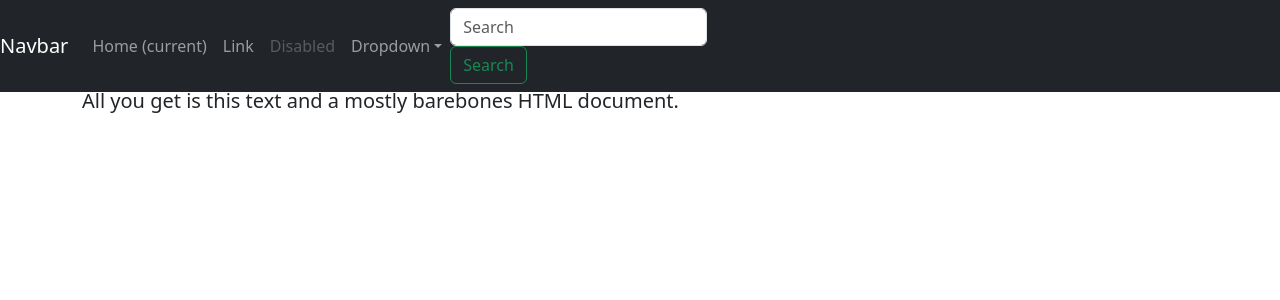
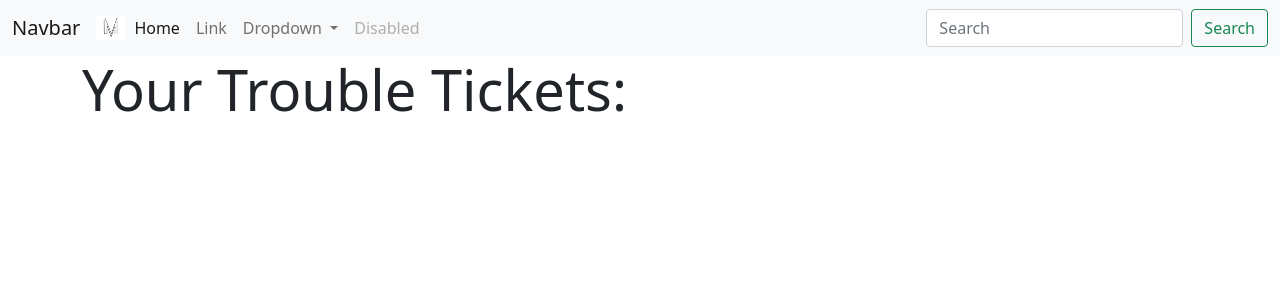
Before and after one commit to anza-afk/MyTTA_old, a FastAPI app: page / in a window 1280 px wide. Shown: the top 300 px of the page. Run offline with FastAPI, Linux system fonts and the light colour scheme; some libraries are stand-ins or nearby versions.

Commit message:
folders and static

```diff
--- /dev/null
+++ b/config.py
@@ -0,0 +1,5 @@
+class Settings:
+    PROJECT_NAME: str = 'MyTTA (My Trouble Ticket Assistant'
+    PROJECT_VERSION: str = '0.2b'
+
+settings = Settings()
--- a/main.py
+++ b/main.py
@@ -3,10 +3,11 @@ from fastapi import FastAPI, Request, Query
 from fastapi.responses import HTMLResponse
 from fastapi.staticfiles import StaticFiles
 from fastapi.templating import Jinja2Templates
+from config import settings
 
-app = FastAPI()
+app = FastAPI(title=settings.PROJECT_NAME, version=settings.PROJECT_VERSION)
 
-# app.mount("/static", StaticFiles(directory="static"), name="static")
+app.mount("/static", StaticFiles(directory="static"), name="static")
 templates = Jinja2Templates(directory="templates")
 
 
--- a/requirements.txt
+++ b/requirements.txt
@@ -1,4 +1,6 @@
+aiofiles==22.1.0
 anyio==3.6.2
+bcrypt==4.0.1
 certifi==2022.9.24
 click==8.1.3
 dnspython==2.2.1
@@ -14,6 +16,7 @@ itsdangerous==2.1.2
 Jinja2==3.1.2
 MarkupSafe==2.1.1
 orjson==3.8.1
+passlib==1.7.4
 pydantic==1.10.2
 python-dotenv==0.21.0
 python-multipart==0.0.5
--- /dev/null
+++ b/templates/components/navbar.html
@@ -0,0 +1,37 @@
+<nav class="navbar navbar-expand-lg navbar-light bg-light">
+    <div class="container-fluid">
+      <a class="navbar-brand" href="#">Navbar</a>
+      <img src="{{ url_for('static', path='images/logo.png') }}" alt="" width="30" height="24">
+      <button class="navbar-toggler" type="button" data-bs-toggle="collapse" data-bs-target="#navbarSupportedContent" aria-controls="navbarSupportedContent" aria-expanded="false" aria-label="Toggle navigation">
+        <span class="navbar-toggler-icon"></span>
+      </button>
+      <div class="collapse navbar-collapse" id="navbarSupportedContent">
+        <ul class="navbar-nav me-auto mb-2 mb-lg-0">
+          <li class="nav-item">
+            <a class="nav-link active" aria-current="page" href="#">Home</a>
+          </li>
+          <li class="nav-item">
+            <a class="nav-link" href="#">Link</a>
+          </li>
+          <li class="nav-item dropdown">
+            <a class="nav-link dropdown-toggle" href="#" id="navbarDropdown" role="button" data-bs-toggle="dropdown" aria-expanded="false">
+              Dropdown
+            </a>
+            <ul class="dropdown-menu" aria-labelledby="navbarDropdown">
+              <li><a class="dropdown-item" href="#">Action</a></li>
+              <li><a class="dropdown-item" href="#">Another action</a></li>
+              <li><hr class="dropdown-divider"></li>
+              <li><a class="dropdown-item" href="#">Something else here</a></li>
+            </ul>
+          </li>
+          <li class="nav-item">
+            <a class="nav-link disabled" href="#" tabindex="-1" aria-disabled="true">Disabled</a>
+          </li>
+        </ul>
+        <form class="d-flex">
+          <input class="form-control me-2" type="search" placeholder="Search" aria-label="Search">
+          <button class="btn btn-outline-success" type="submit">Search</button>
+        </form>
+      </div>
+    </div>
+  </nav>
--- a/templates/index.html
+++ b/templates/index.html
@@ -1,74 +1,12 @@
-<!DOCTYPE html>
-<html lang="en"><head>
-<meta http-equiv="content-type" content="text/html; charset=UTF-8">
-    <meta charset="utf-8">
-    <meta name="viewport" content="width=device-width, initial-scale=1, shrink-to-fit=no">
-    <meta name="description" content="">
-    <meta name="author" content="">
-    <link rel="icon" href="https://getbootstrap.com/docs/4.0/assets/img/favicons/favicon.ico">
-
-    <title>Starter Template for Bootstrap</title>
-
-    <link rel="canonical" href="https://getbootstrap.com/docs/4.0/examples/starter-template/">
-
-    <!-- Bootstrap core CSS -->
-    <link href="Starter%20Template%20for%20Bootstrap_files/bootstrap.min.css" rel="stylesheet">
-
-    <!-- Custom styles for this template -->
-    <link href="Starter%20Template%20for%20Bootstrap_files/starter-template.css" rel="stylesheet">
-  </head>
-
-  <body>
-
-    <nav class="navbar navbar-expand-md navbar-dark bg-dark fixed-top">
-      <a class="navbar-brand" href="#">Navbar</a>
-      <button class="navbar-toggler" type="button" data-toggle="collapse" data-target="#navbarsExampleDefault" aria-controls="navbarsExampleDefault" aria-expanded="false" aria-label="Toggle navigation">
-        <span class="navbar-toggler-icon"></span>
-      </button>
-
-      <div class="collapse navbar-collapse" id="navbarsExampleDefault">
-        <ul class="navbar-nav mr-auto">
-          <li class="nav-item active">
-            <a class="nav-link" href="#">Home <span class="sr-only">(current)</span></a>
-          </li>
-          <li class="nav-item">
-            <a class="nav-link" href="#">Link</a>
-          </li>
-          <li class="nav-item">
-            <a class="nav-link disabled" href="#">Disabled</a>
-          </li>
-          <li class="nav-item dropdown">
-            <a class="nav-link dropdown-toggle" href="http://example.com/" id="dropdown01" data-toggle="dropdown" aria-haspopup="true" aria-expanded="false">Dropdown</a>
-            <div class="dropdown-menu" aria-labelledby="dropdown01">
-              <a class="dropdown-item" href="#">Action</a>
-              <a class="dropdown-item" href="#">Another action</a>
-              <a class="dropdown-item" href="#">Something else here</a>
-            </div>
-          </li>
-        </ul>
-        <form class="form-inline my-2 my-lg-0">
-          <input class="form-control mr-sm-2" type="text" placeholder="Search" aria-label="Search">
-          <button class="btn btn-outline-success my-2 my-sm-0" type="submit">Search</button>
-        </form>
-      </div>
-    </nav>
-
-    <main role="main" class="container">
-
-      <div class="starter-template">
-        <h1>Bootstrap starter template</h1>
-        <p class="lead">Use this document as a way to quickly start any new project.<br> All you get is this text and a mostly barebones HTML document.</p>
-      </div>
-
-    </main><!-- /.container -->
-
-    <!-- Bootstrap core JavaScript
-    ================================================== -->
-    <!-- Placed at the end of the document so the pages load faster -->
-    <script src="Starter%20Template%20for%20Bootstrap_files/jquery-3.2.1.slim.min.js" integrity="sha384-KJ3o2DKtIkvYIK3UENzmM7KCkRr/rE9/Qpg6aAZGJwFDMVNA/GpGFF93hXpG5KkN" crossorigin="anonymous"></script>
-    <script>window.jQuery || document.write('<script src="../../assets/js/vendor/jquery-slim.min.js"><\/script>')</script>
-    <script src="Starter%20Template%20for%20Bootstrap_files/popper.min.js"></script>
-    <script src="Starter%20Template%20for%20Bootstrap_files/bootstrap.min.js"></script>
+{% extends "shared/base.html" %}
 
 
-</body></html>
+{% block title %}
+  <title>MyTTA</title>
+{% endblock %}
+
+{% block content %}
+  <div class="container">
+    <h1 class="display-4">Your Trouble Tickets:</h1>
+  </div>
+{% endblock %}
--- /dev/null
+++ b/templates/shared/base.html
@@ -0,0 +1,24 @@
+<!DOCTYPE html>
+<html lang="en-us">
+    <head>
+        <meta charset="utf-8">
+        <meta name="viewport" content="width=device-width, initial-scale=1.0">
+        <meta name="fastapitutorial.com" content="Nofoobar">
+        <link href="https://cdn.jsdelivr.net/npm/bootstrap@5.0.0-beta2/dist/css/bootstrap.min.css" rel="stylesheet" integrity="sha384-BmbxuPwQa2lc/FVzBcNJ7UAyJxM6wuqIj61tLrc4wSX0szH/Ev+nYRRuWlolflfl" crossorigin="anonymous">
+
+        {% block title %}
+        {% endblock %}
+    </head>
+
+    <body>
+        {% include "components/navbar.html" %}
+        {% block content %}
+        {% endblock %}
+
+        <script src="https://cdn.jsdelivr.net/npm/bootstrap@5.0.0-beta2/dist/js/bootstrap.bundle.min.js" integrity="sha384-b5kHyXgcpbZJO/tY9Ul7kGkf1S0CWuKcCD38l8YkeH8z8QjE0GmW1gYU5S9FOnJ0" crossorigin="anonymous"></script>
+        {% block scripts %}
+        {% endblock %}
+
+
+    </body>
+</html>
```
Also changed, not shown: static/images/logo.png (added), templates/new_ticket.html (added), templates/ticket.html (added).
